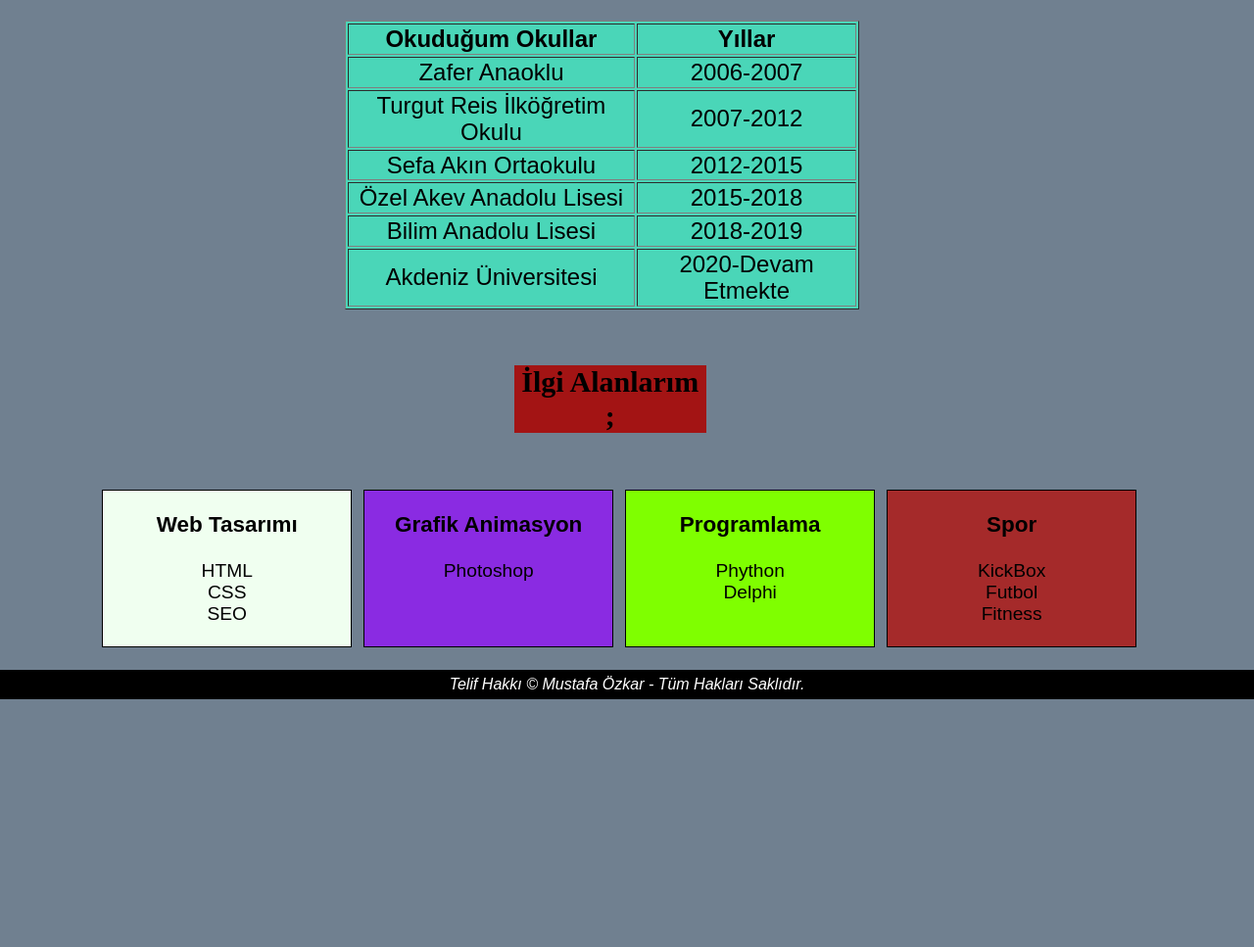
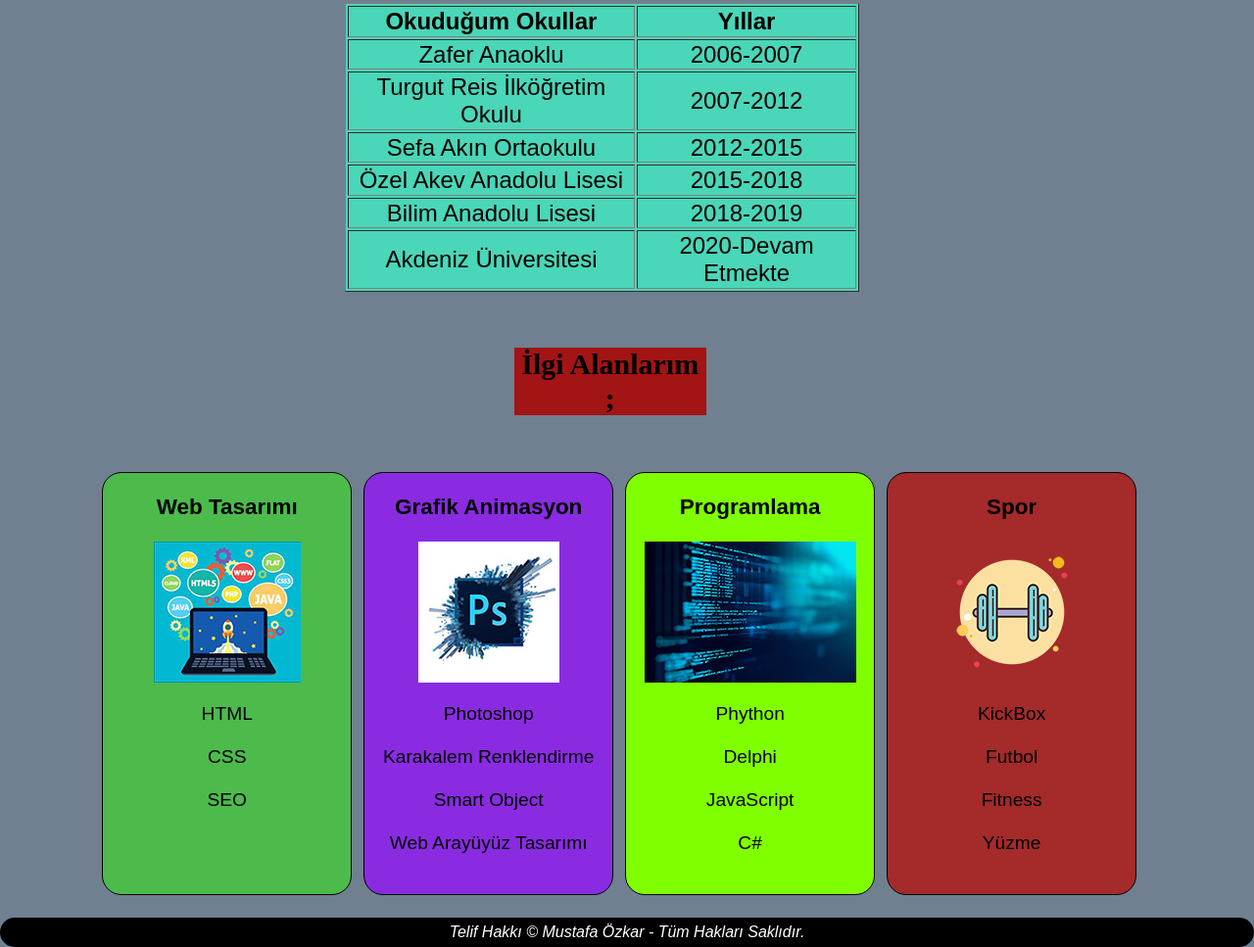
Before and after one commit to mustafaozkar/MyWebsite, a plain HTML site: page hakkimda.html in a window 1280 px wide. Shown: the part 882-1849 px from the top of the page at 98% size. Before the commit the page ends 1596 px from the top, so only its background shows below. Drawn offline with Linux system fonts and the light colour scheme.

Commit message:
index degisiklikler

```diff
--- a/css/style.css
+++ b/css/style.css
@@ -15,11 +15,12 @@ header{
   line-height: 110px;
   background-color: rgb(241, 143, 143);
   text-align: center;
+  border-radius: 20px;
 }
 
 nav{
 
-  background-color: rgb(255, 255, 255);
+
 }
 
 nav ul{
@@ -27,7 +28,7 @@ nav ul{
   background-color: rgb(121, 65, 93);
   text-align: center;
   line-height: 70px;
-
+  border-radius: 20px;
 }
 
 nav ul li {
@@ -107,7 +108,8 @@ nav ul li a:hover{
   text-align: center;
   margin: 0 1% 4% 5% ;
   border: 1px solid black;
-  font-size: 25px;
+  border-radius: 30px;
+  font-size: 24px;
   padding: 0% 0 0 1%;
 
 }
@@ -144,10 +146,12 @@ h2{
 .webtasarimi{
   list-style: none;
  width: 22%;
+ height: 430px;
  margin: 0% 1% 2% 0%;
  float: left;
- background-color: honeydew;
+ background-color: rgb(76, 187, 76);
  border:1px solid black;
+ border-radius: 20px;
  text-align: center;
  font-size: larger;
 }
@@ -156,10 +160,12 @@ h2{
 .grafikanimasyon{
   list-style: none;
   width: 22%;
+  height: 430px;
   margin: 0% 1% 2% 0%;
   float: left;
   background-color: blueviolet;
   border: 1px solid black;
+  border-radius: 20px;
   text-align: center;
   font-size: larger;
 }
@@ -168,10 +174,12 @@ h2{
 .programlama{
   list-style-type: none;
   width: 22%;
+  height: 430px;
   margin: 0% 1% 2% 0%;
   float: left;
   background-color: chartreuse;
   border: 1px solid black;
+  border-radius: 20px;
   text-align: center;
   font-size: larger;
 }
@@ -180,9 +188,11 @@ h2{
 .spor{
   list-style: none;
   width: 22%;
+  height: 430px;
   margin: 0% 1% 2% 0%;
   float: left;
   border: 1px solid black;
+  border-radius: 20px;
   background-color: brown;
   text-align: center;
   font-size: larger;
@@ -194,11 +204,13 @@ footer{
   background-color: black;
   color: white;
   clear: both;
+  width: 100%;
   height: 30px;
  margin: 5% 0 0 0;
   line-height: 30px;
-  text-align: center
-    }
+  text-align: center;
+  border-radius: 20px;
+ }
 
 
 
--- a/hakkimda.html
+++ b/hakkimda.html
@@ -81,15 +81,13 @@
 
             <h2 id="ilgialanlaribaslik">İlgi Alanlarım ;</h2>
 
-
-
-
                <ul class="ilgialanlarim">
                <div class="webtasarimi">
                    <h3><strong>Web Tasarımı</strong></h3>
+                   <div><img src="images/web-tasarimi-ve-kodlama.jpg" alt="web tasarımı ve kodlama " style="margin: 0 0 6% 0;"></div>
 
-                          <li>HTML</li>
-                          <li>CSS</li>
+                          <li>HTML</li><br>
+                          <li>CSS</li><br>
                           <li>SEO</li>
                           <br>
 
@@ -97,28 +95,31 @@
 
                 <div class="grafikanimasyon">
                    <h3><strong> Grafik Animasyon</strong></h3>
-                  <li>Photoshop</li>
-                   <br>
-                   <br>
-                   <br>
+                   <div><img src="images/phtoshop.jpg" alt="Photoshop uygulama simgesi"  style="margin: 0 0 6% 0;"></div>
+                  <li>Photoshop</li><br>
+                  <li>Karakalem Renklendirme</li><br>
+                   <li>Smart Object</li><br>
+                   <li>Web Arayüyüz Tasarımı</li>
+
                 </div>
 
                 <div class="programlama">
                    <h3><strong> Programlama</strong></h3>
+                   <div><img src="images/programming.jpg" alt="programlama"  style="margin: 0 0 6% 0;"></div>
 
-                           <li>Phython</li>
-                           <li>Delphi</li>
-                           <br>
-                           <br>
+                           <li>Phython</li><br>
+                           <li>Delphi</li><br>
+                           <li>JavaScript</li><br>
+                           <li>C#</li>
                  </div>
 
                  <div class="spor">
                    <h3><strong> Spor</strong></h3>
-
-                            <li>KickBox</li>
-                            <li>Futbol</li>
-                            <li>Fitness</li>
-                            <br>
+                    <div><img src="images/dumbbell.png" alt="dumbbell"  style="margin: 0 0 6% 0;"></div>
+                            <li>KickBox</li><br>
+                            <li>Futbol</li><br>
+                            <li>Fitness</li><br>
+                            <li>Yüzme</li>
                  </div>
                </ul>
 
@@ -127,8 +128,8 @@
 
 
   <!-- Footer -->
-   <footer><em>Telif Hakkı  &copy;  Mustafa Özkar - Tüm Hakları Saklıdır.</em> </footer>
+   <footer><em>Telif Hakkı  &copy;  Mustafa Özkar - Tüm Hakları Saklıdır.</em></footer>
 
-    </div>
+</div>
 </body>
 </html>
```
Also changed, not shown: index.html (+1 -7 lines), projeler.html (+1 -1 lines), images/dumbbell.png (added), images/phtoshop.jpg (added), images/programming.jpg (added), images/web-tasarimi-ve-kodlama.jpg (added).
